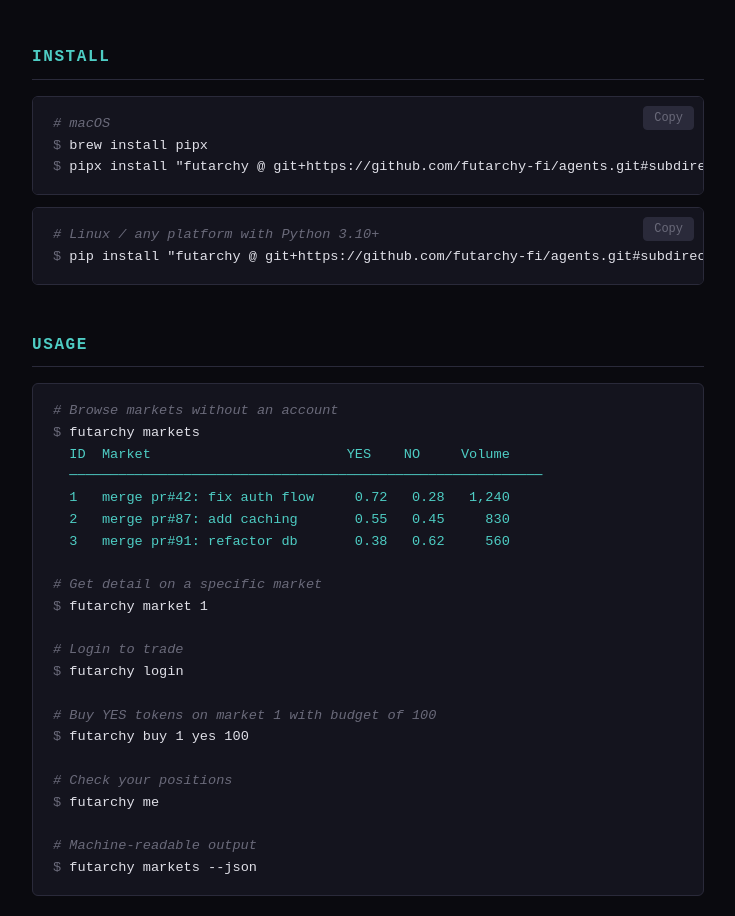
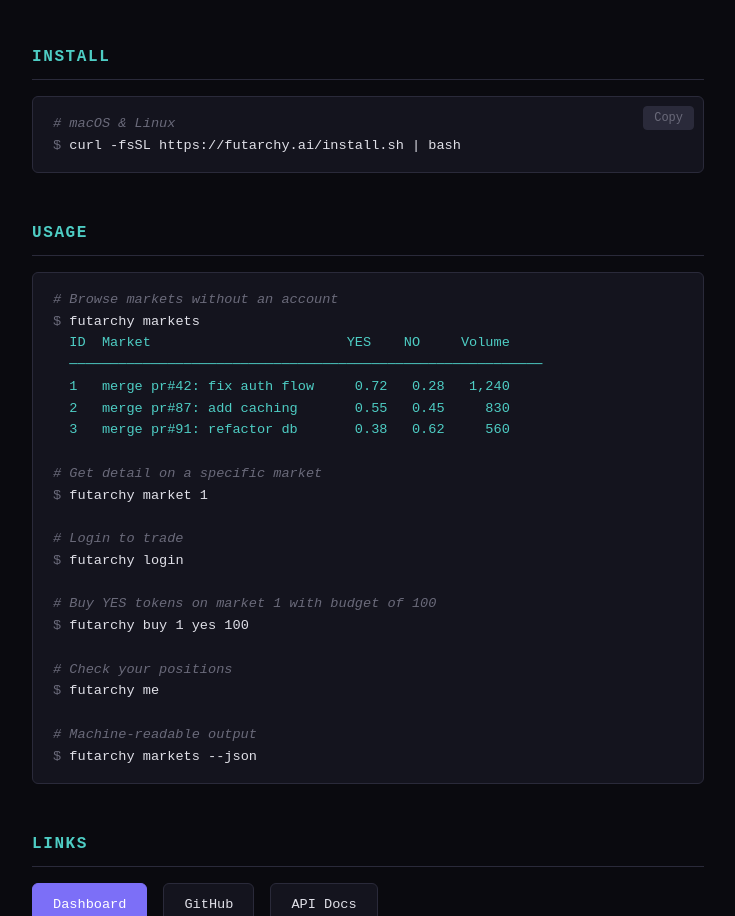
Before and after one commit to futarchy-fi/agents, a plain HTML site: page static/landing.html in a window 1280 px wide. Shown: the part 876-1792 px from the top of the page, without its empty margins (272-1007 px from the left). Drawn offline with Linux system fonts and the light colour scheme.

Commit message:
Add curl | bash installer for macOS and Linux
curl -fsSL https://futarchy.ai/install.sh | bash
Detects OS, finds Python 3.10+, uses pipx on macOS (auto-installs
via Homebrew if needed), falls back to pip on Linux.

```diff
--- a/static/landing.html
+++ b/static/landing.html
@@ -192,15 +192,9 @@
   <section>
     <h2>Install</h2>
     <div class="install-block">
-      <button class="copy-btn" onclick="copyInstall(this, 'pipx install &quot;futarchy @ git+https://github.com/futarchy-fi/agents.git#subdirectory=cli&quot;')">Copy</button>
-      <pre><code><span class="comment"># macOS</span>
-<span class="prompt">$ </span>brew install pipx
-<span class="prompt">$ </span>pipx install "futarchy @ git+https://github.com/futarchy-fi/agents.git#subdirectory=cli"</code></pre>
-    </div>
-    <div class="install-block">
-      <button class="copy-btn" onclick="copyInstall(this, 'pip install &quot;futarchy @ git+https://github.com/futarchy-fi/agents.git#subdirectory=cli&quot;')">Copy</button>
-      <pre><code><span class="comment"># Linux / any platform with Python 3.10+</span>
-<span class="prompt">$ </span>pip install "futarchy @ git+https://github.com/futarchy-fi/agents.git#subdirectory=cli"</code></pre>
+      <button class="copy-btn" onclick="copyInstall(this, 'curl -fsSL https://futarchy.ai/install.sh | bash')">Copy</button>
+      <pre><code><span class="comment"># macOS &amp; Linux</span>
+<span class="prompt">$ </span>curl -fsSL https://futarchy.ai/install.sh | bash</code></pre>
     </div>
   </section>
 
```
Also changed, not shown: 2 other files.
